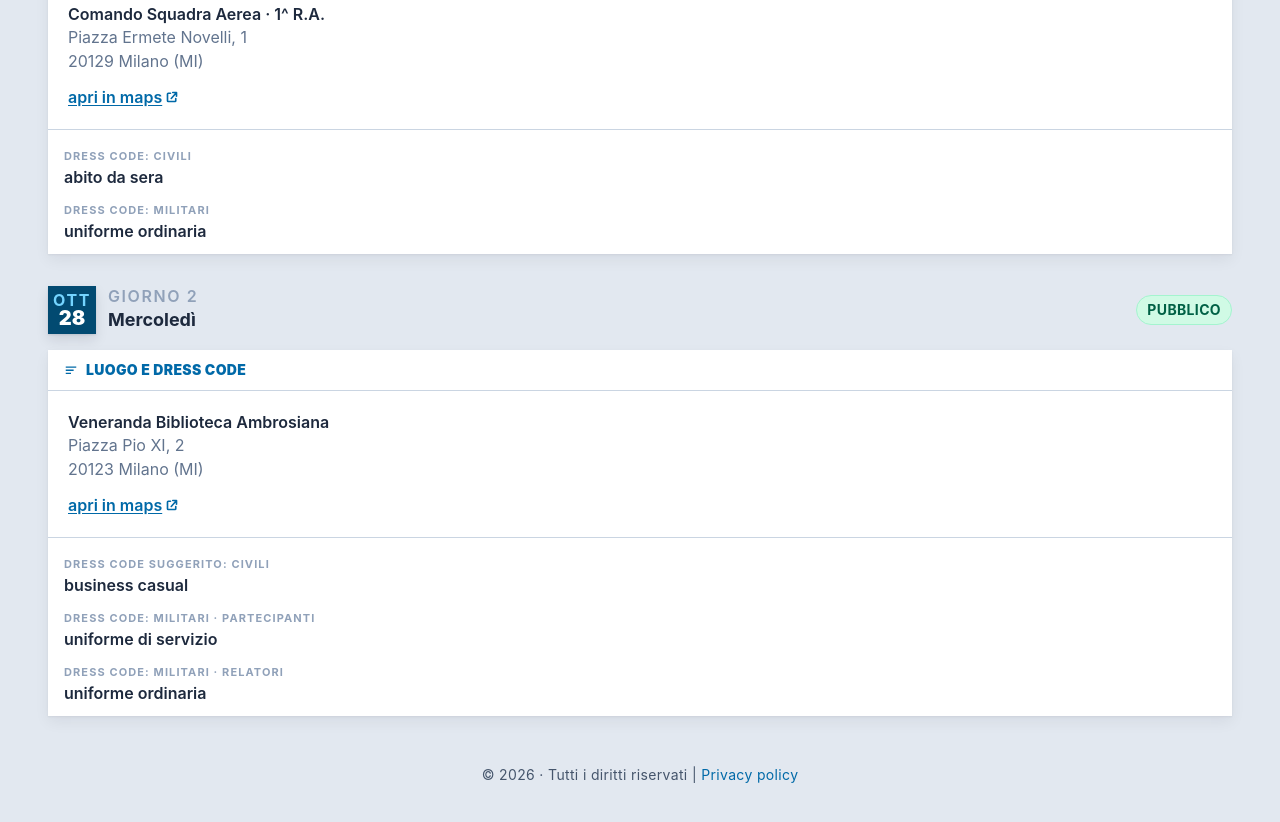
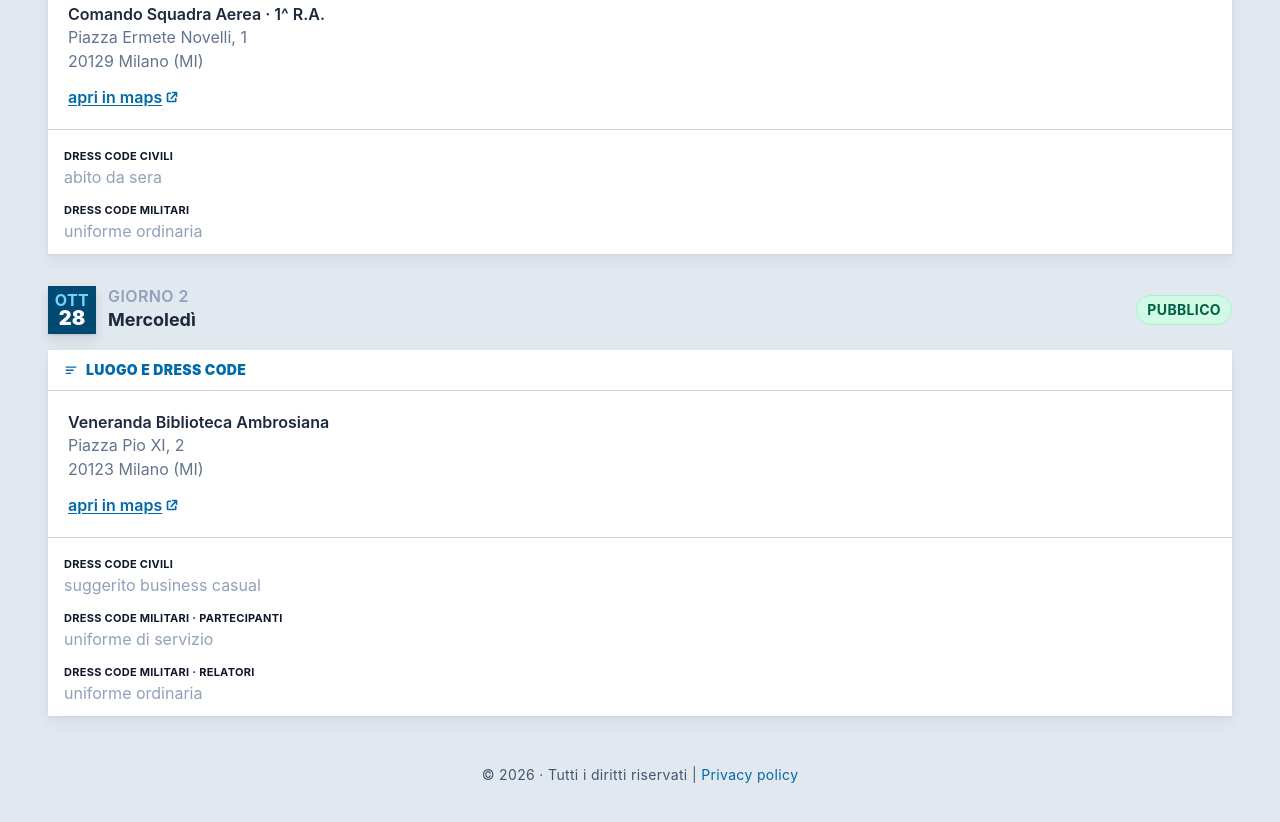
Before and after one commit to alkaest2002/aviation-psy, a website built with Vite: page pages/info.html in a window 1280 px wide. Shown: the part 470-1292 px from the top of the page. Built offline with nearby package versions, Linux system fonts and the light colour scheme.

Commit message:
Update info.html

```diff
--- a/pages/info.html
+++ b/pages/info.html
@@ -72,11 +72,11 @@
                         <div
                             class="flex flex-col items-center justify-center bg-sky-900 text-white w-12 h-12 shrink-0 shadow-[0_1px_2px_rgba(15,23,42,0.10),0_6px_12px_rgba(15,23,42,0.10)]">
                             <span
-                                class="font-bold uppercase tracking-widest leading-none text-sky-300">OTT</span>
+                                class="font-bold uppercase tracking-wide leading-none text-sky-300">OTT</span>
                             <span class="text-xl font-black leading-none">27</span>
                         </div>
                         <div>
-                            <p class="font-semibold uppercase tracking-widest text-slate-400">Giorno 1</p>
+                            <p class="font-semibold uppercase tracking-wide text-slate-400">Giorno 1</p>
                             <p class="text-lg font-bold text-slate-800 leading-5">Martedì</p>
                         </div>
                     </div>
@@ -119,13 +119,13 @@
                         </div>
 
                         <div class="px-4 pt-3 pb-2 border-t border-slate-300">
-                            <span class="text-[11px] font-bold uppercase tracking-widest text-slate-400">Dress code: civili</span>
-                            <p class="font-semibold text-slate-800 leading-snug">abito da sera</p>
+                            <span class="text-[11px] font-bold uppercase tracking-wide">Dress code civili</span>
+                            <p class="text-slate-400 leading-snug">abito da sera</p>
                         </div>
 
                         <div class="px-4 pb-3">
-                            <span class="text-[11px] font-bold uppercase tracking-widest text-slate-400">Dress code: militari</span>
-                            <p class="font-semibold text-slate-800 leading-snug">uniforme ordinaria</p>
+                            <span class="text-[11px] font-bold uppercase tracking-wide">Dress code militari</span>
+                            <p class=" text-slate-400 leading-snug">uniforme ordinaria</p>
                         </div>
 
                     </div>
@@ -140,11 +140,11 @@
                         <div
                             class="flex flex-col items-center justify-center bg-sky-900 text-white w-12 h-12 shrink-0 shadow-[0_1px_2px_rgba(15,23,42,0.10),0_6px_12px_rgba(15,23,42,0.10)]">
                             <span
-                                class="font-bold uppercase tracking-widest leading-none text-sky-300">OTT</span>
+                                class="font-bold uppercase tracking-wide leading-none text-sky-300">OTT</span>
                             <span class="text-xl font-black leading-none">28</span>
                         </div>
                         <div>
-                            <p class="font-semibold uppercase tracking-widest text-slate-400 leading-5">Giorno 2</p>
+                            <p class="font-semibold uppercase tracking-wide text-slate-400 leading-5">Giorno 2</p>
                             <p class="text-lg font-bold text-slate-800">Mercoledì</p>
                         </div>
                     </div>
@@ -189,20 +189,20 @@
                         </div>
 
                         <div class="px-4 pt-3 pb-2 border-t border-slate-300">
-                            <span class="text-[11px] font-bold uppercase tracking-widest text-slate-400">Dress code suggerito: civili</span>
-                            <p class="font-semibold text-slate-800 leading-snug">business casual</p>
+                            <span class="text-[11px] font-bold uppercase tracking-wide">Dress code civili</span>
+                            <p class="text-slate-400 leading-snug">suggerito business casual</p>
                         </div>
 
                         <div class="px-4 pb-2">
-                            <span class="text-[11px] font-bold uppercase tracking-widest text-slate-400">Dress code: Militari ·
+                            <span class="text-[11px] font-bold uppercase tracking-wide">Dress code militari ·
                                 Partecipanti</span>
-                            <p class="font-semibold text-slate-800 leading-snug">uniforme di servizio</p>
+                            <p class="text-slate-400 leading-snug">uniforme di servizio</p>
                         </div>
 
                         <div class="px-4 pb-3">
-                            <span class="text-[11px] font-bold uppercase tracking-widest text-slate-400">Dress code: Militari ·
+                            <span class="text-[11px] font-bold uppercase tracking-wide">Dress code militari ·
                                 Relatori</span>
-                            <p class="font-semibold text-slate-800 leading-snug">uniforme ordinaria</p>
+                            <p class="text-slate-400 leading-snug">uniforme ordinaria</p>
                         </div>
 
                     </div>
```
